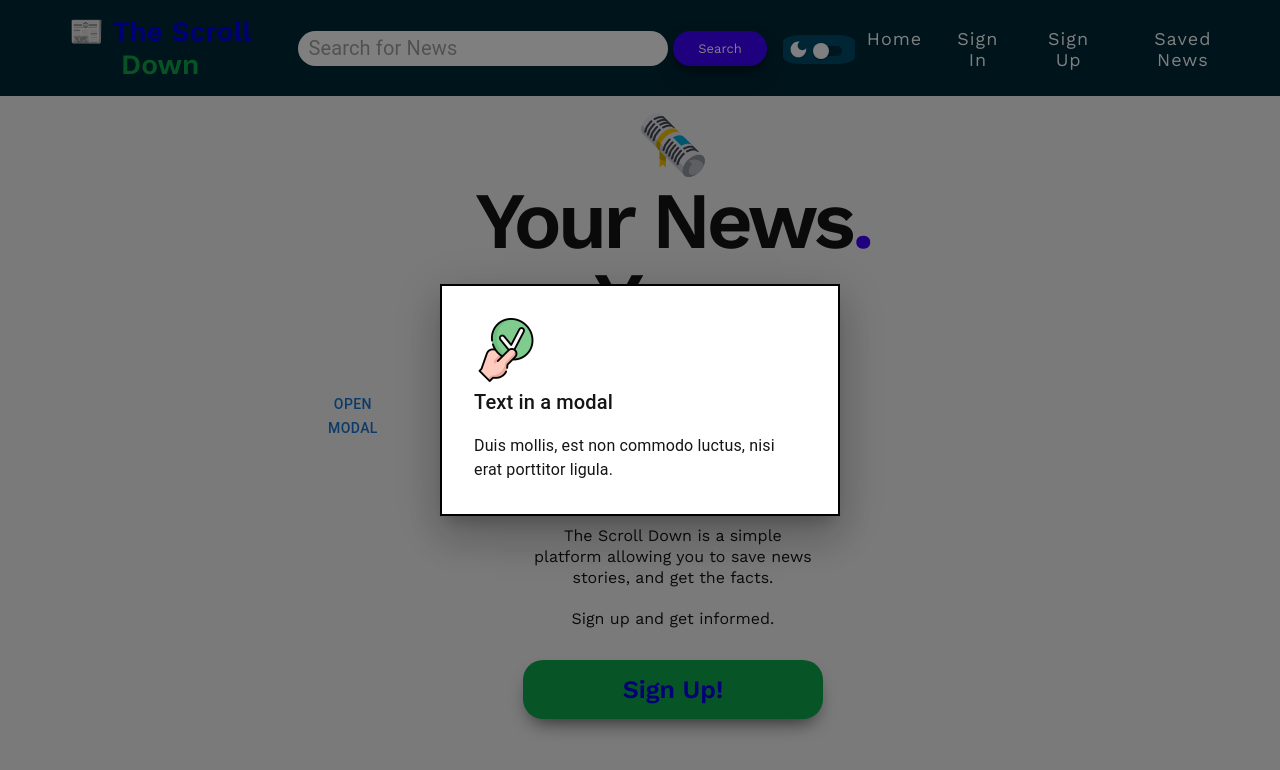
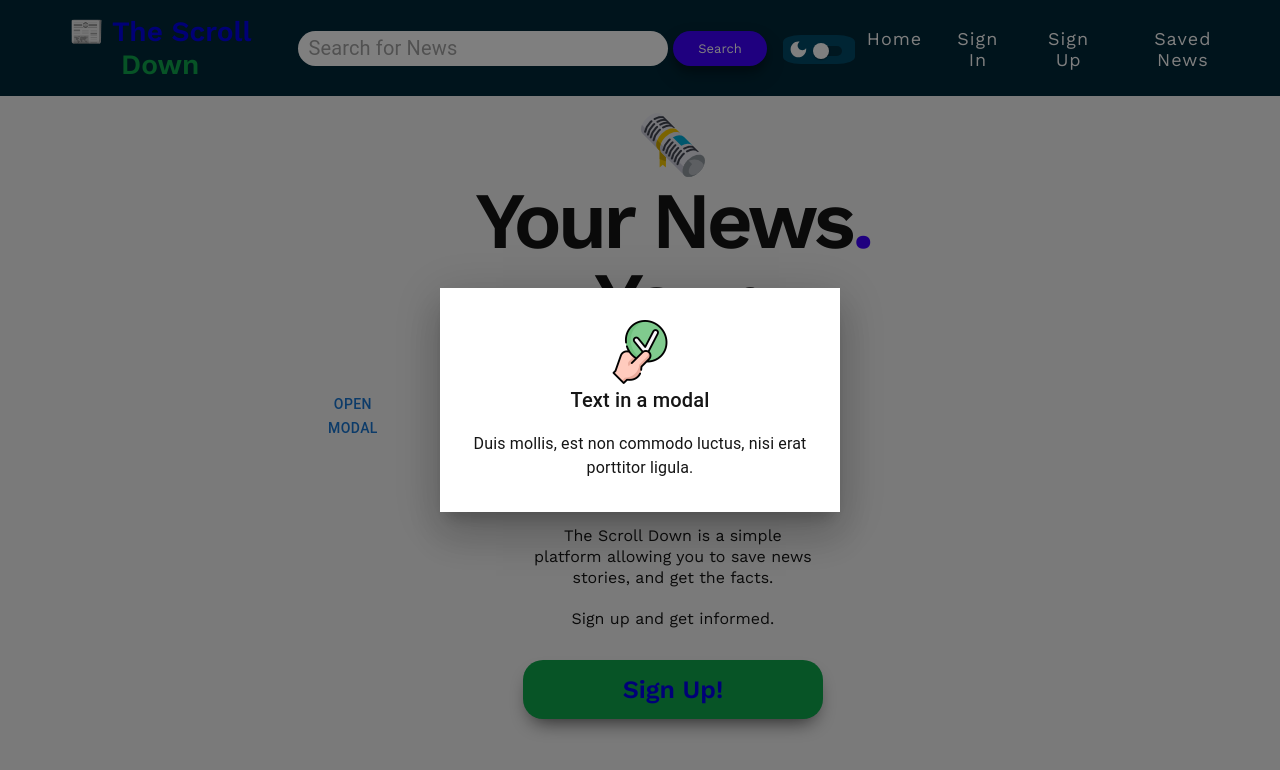
Before and after one commit to willdarkins/the_scroll_down, a React (Create React App) app: page / in a window 1280 px wide. Both pictures are taken after a click on the button "OPEN MODAL". Shown: the top 770 px of the page. Built offline with nearby package versions, Linux system fonts and the light colour scheme.

Commit message:
finally got everything centered!

```diff
--- a/src/components/Popup.js
+++ b/src/components/Popup.js
@@ -6,7 +6,6 @@ import Fade from '@mui/material/Fade';
 import Button from '@mui/material/Button';
 import Typography from '@mui/material/Typography';
 import success from '../images/success.png'
-import styled from 'styled-components'
 
 const style = {
   position: 'absolute',
@@ -15,12 +14,11 @@ const style = {
   transform: 'translate(-50%, -50%)',
   width: 400,
   bgcolor: 'var(--dark-card)',
-  border: '2px solid #000',
+  border: 'none',
   boxShadow: 24,
   p: 4,
-  color: 'var(--font-dark)'
+  color: 'var(--font-dark)',
 };
-
 
 function Popup() {
   const [open, setOpen] = React.useState(false);
@@ -38,16 +36,16 @@ function Popup() {
         closeAfterTransition
         BackdropComponent={Backdrop}
         BackdropProps={{
-          timeout: 500,
+        timeout: 500
         }}
       >
         <Fade in={open}>
           <Box sx={style}>
-              <img src={success} alt='Sign In icon'/>
-            <Typography id="transition-modal-title" variant="h6" component="h2">
+              <img src={success} alt='Sign In icon' style={{display:'block', marginLeft: 'auto', marginRight: 'auto'}}/>
+            <Typography id="transition-modal-title" variant="h6" component="h2" style={{textAlign:'center'}}>
               Text in a modal
             </Typography>
-            <Typography id="transition-modal-description" sx={{ mt: 2 }}>
+            <Typography id="transition-modal-description" sx={{ mt: 2 }} style={{textAlign:'center'}}>
               Duis mollis, est non commodo luctus, nisi erat porttitor ligula.
             </Typography>
           </Box>
--- a/src/pages/SignIn.js
+++ b/src/pages/SignIn.js
@@ -5,7 +5,6 @@ import signinicon from '../images/log-in.png'
 import styled from 'styled-components';
 import { useMutation } from '@apollo/client';
 import { LOGIN_USER } from '../utils/mutations';
-
 import Auth from '../utils/auth';
 
 function SignIn() {
```
